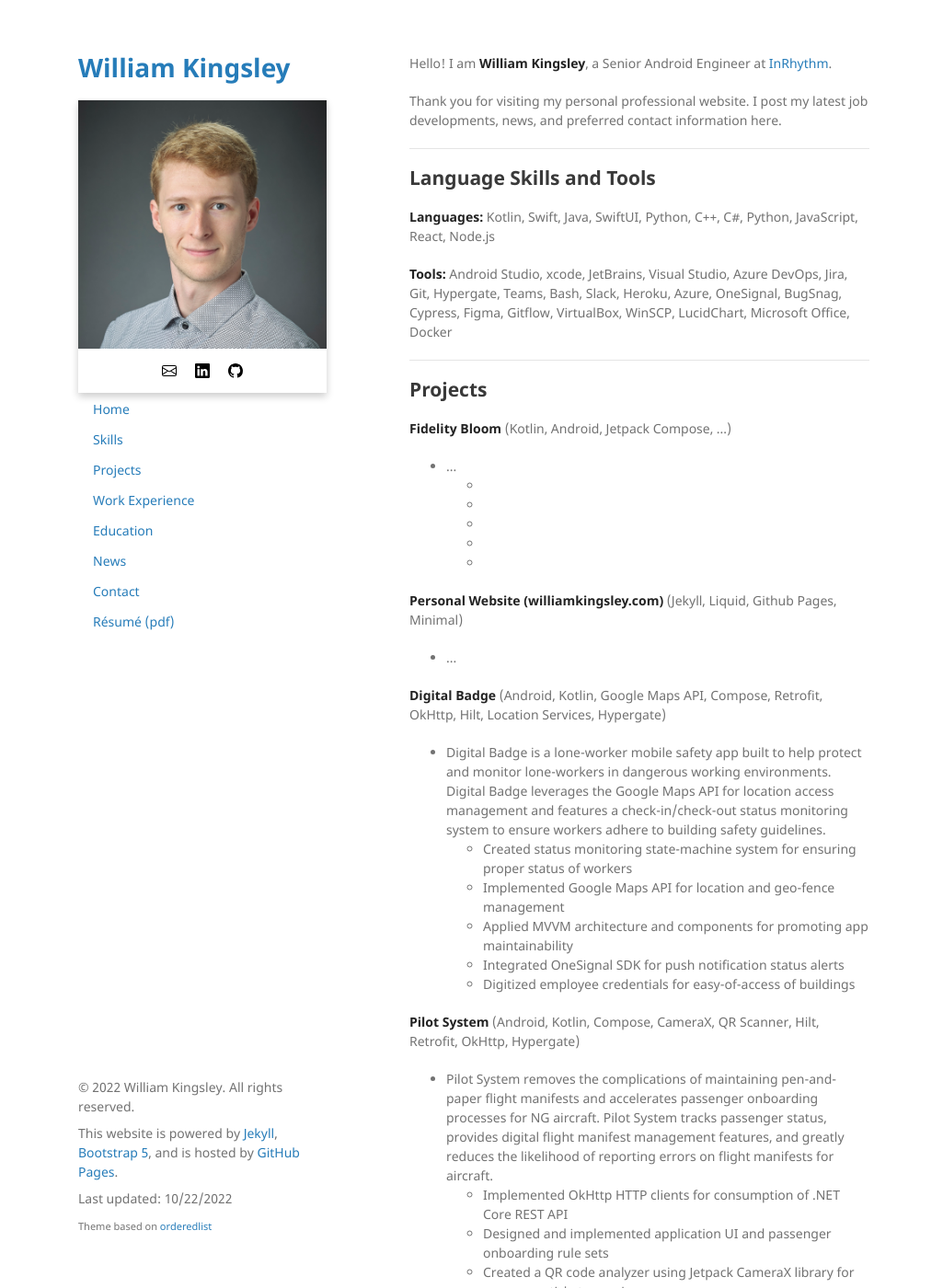
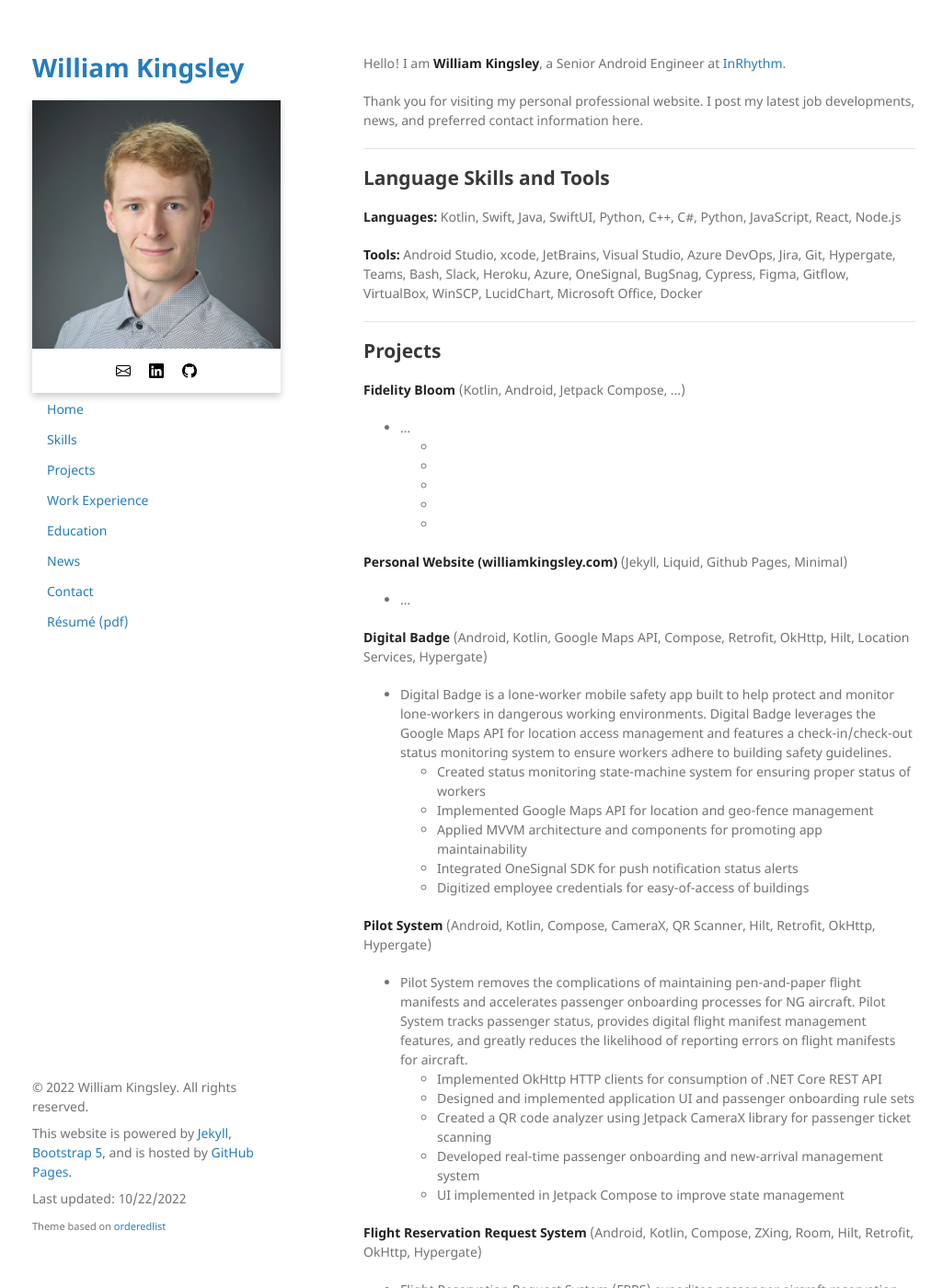
Before and after one commit to data-programmer/data-programmer.github.io, a Jekyll site: the page built from index.md, in a window 1280 px wide and 1400 px high. Shown: the whole window at 92% size, without its empty margins (125-1150 px from the left). Built offline with Jekyll 4.4.1, drawn with Linux system fonts in a browser that asks for light colours.

```diff
--- a/_includes/navigation.html
+++ b/_includes/navigation.html
@@ -1,7 +1,13 @@
 <div class="page-top-spacing">
     {% for nav in site.data.settings.nav %}
     <ul class="navbar page-list-spacing">
-        <li><a href="{{ nav.url }}">{{ nav.name }}</a></li>
+        <li>
+            <a href="{{ nav.url }}">
+                <div class="nav-item">
+                    {{ nav.name }}
+                </div>
+            </a>
+        </li>
     </ul>
     {% endfor %}
 </div>
--- a/_sass/jekyll-theme-minimal.scss
+++ b/_sass/jekyll-theme-minimal.scss
@@ -115,7 +115,7 @@ a:hover small {
 }
 
 .wrapper {
-  width:860px;
+  width:960px;
   margin:0 auto;
 }
 
@@ -245,7 +245,7 @@ strong {
 }
 
 section {
-  width:500px;
+  width:600px;
   float:right;
   padding-bottom:50px;
 }
```
